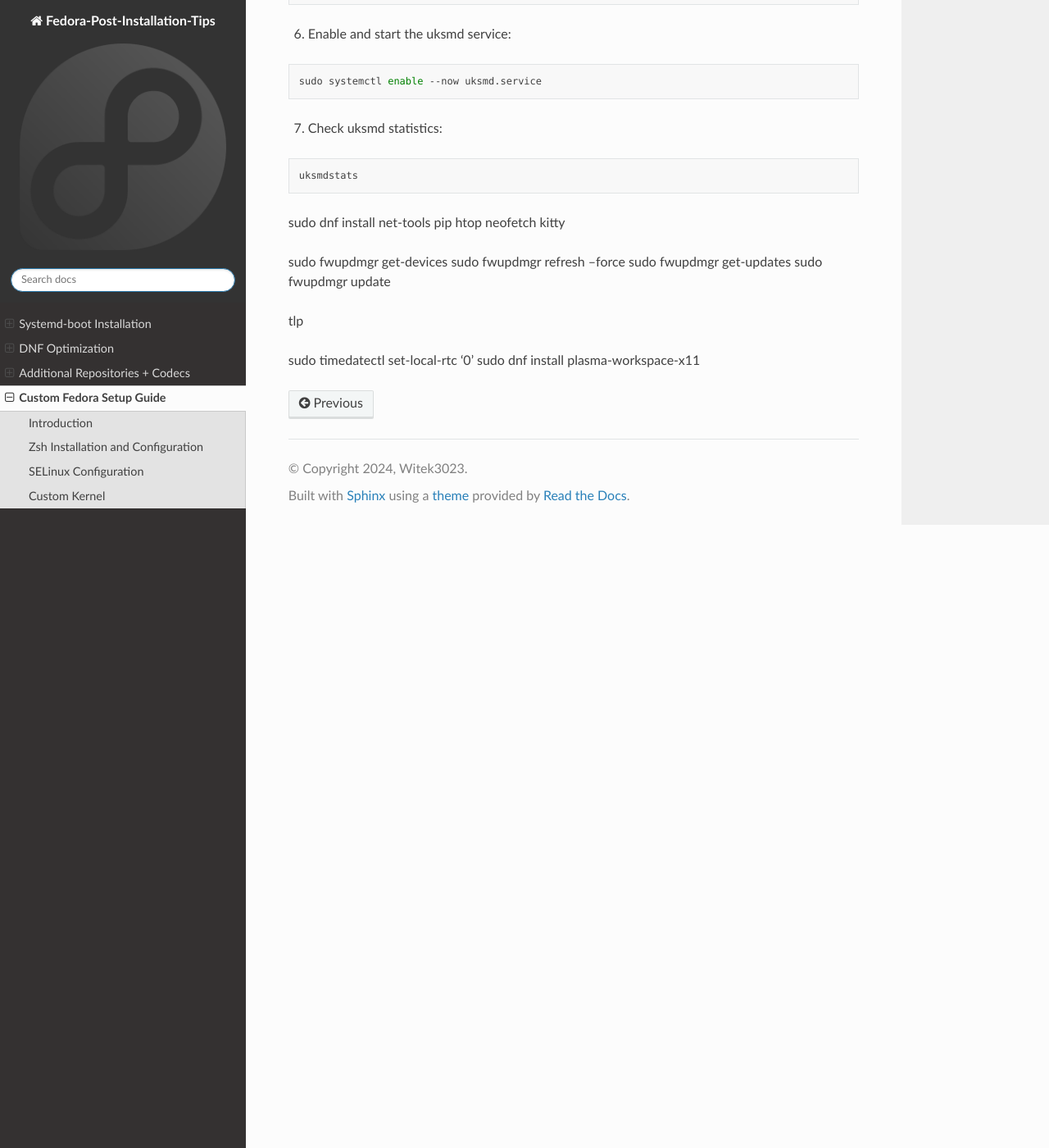
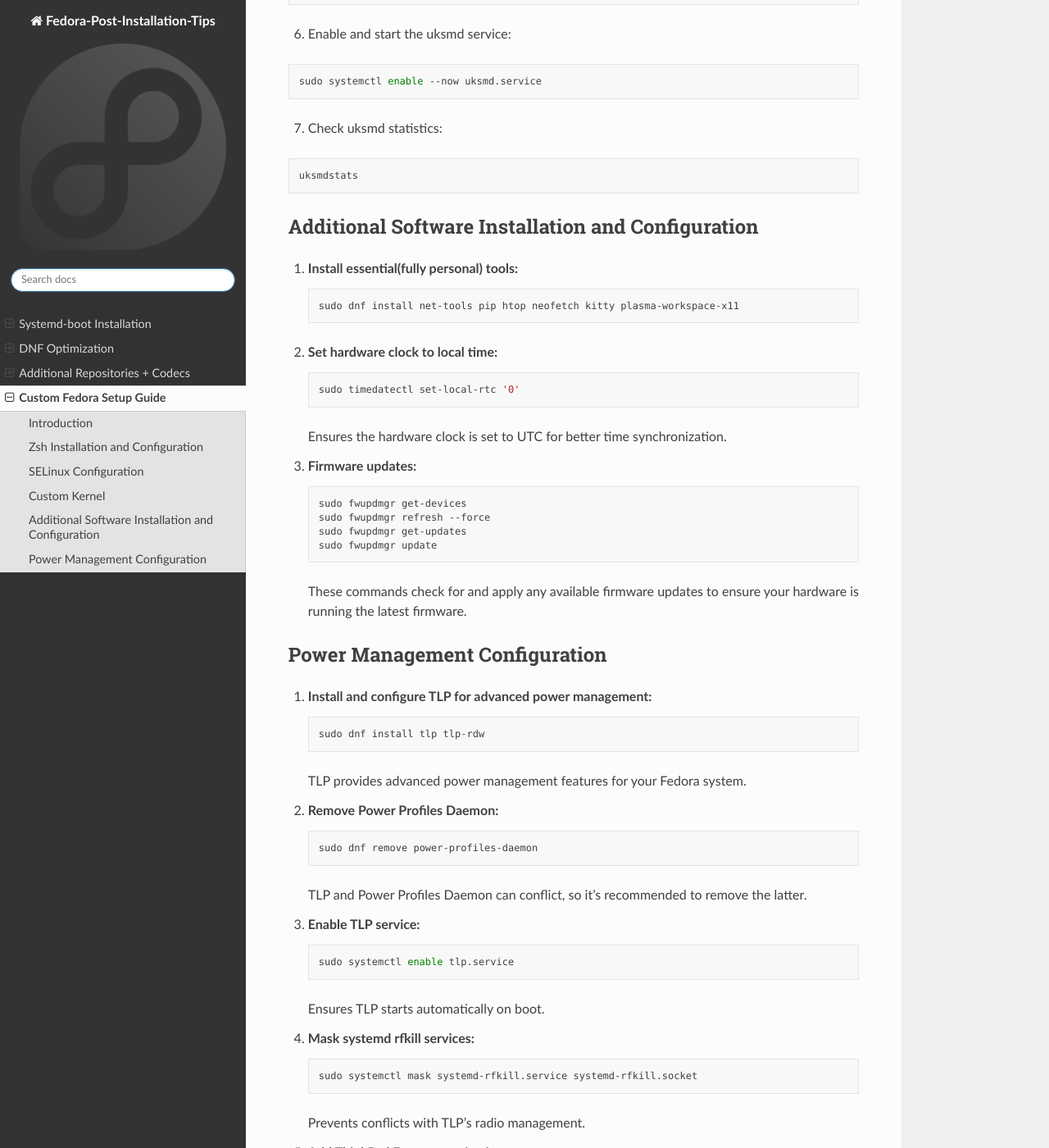
Before and after one commit to Witek3023/Fedora-Post-Installation-Tips, a Sphinx documentation site: the page built from docs/source/personal.rst, in a window 1280 px wide and 1400 px high, scrolled down 2461 px. Shown: the whole window at 82% size. Built offline with Sphinx 7.4.7 and the Read the Docs theme 2.0.0, drawn with Linux system fonts in a browser that asks for light colours; some of the changed text lies outside the part shown.

Commit message:
Update personal.rst

```diff
--- a/docs/source/personal.rst
+++ b/docs/source/personal.rst
@@ -124,14 +124,82 @@
 
     uksmdstats
 
-sudo dnf install net-tools pip htop neofetch kitty
+Additional Software Installation and Configuration
+---------------------------------------------------
 
-sudo fwupdmgr get-devices
-sudo fwupdmgr refresh --force
-sudo fwupdmgr get-updates
-sudo fwupdmgr update
+1. **Install essential(fully personal) tools:**
 
-tlp
+   .. code-block:: shell
 
-sudo timedatectl set-local-rtc '0'
-sudo dnf install plasma-workspace-x11
+      sudo dnf install net-tools pip htop neofetch kitty plasma-workspace-x11
+
+2. **Set hardware clock to local time:**
+
+   .. code-block:: shell
+
+      sudo timedatectl set-local-rtc '0'
+
+   Ensures the hardware clock is set to UTC for better time synchronization.
+
+3. **Firmware updates:**
+
+   .. code-block:: shell
+
+      sudo fwupdmgr get-devices
+      sudo fwupdmgr refresh --force
+      sudo fwupdmgr get-updates
+      sudo fwupdmgr update
+
+   These commands check for and apply any available firmware updates to ensure your hardware is running the latest firmware.
+
+Power Management Configuration
+------------------------------
+
+1. **Install and configure TLP for advanced power management:**
+
+   .. code-block:: shell
+
+      sudo dnf install tlp tlp-rdw
+
+   TLP provides advanced power management features for your Fedora system.
+
+2. **Remove Power Profiles Daemon:**
+
+   .. code-block:: shell
+
+      sudo dnf remove power-profiles-daemon
+
+   TLP and Power Profiles Daemon can conflict, so it's recommended to remove the latter.
+
+3. **Enable TLP service:**
+
+   .. code-block:: shell
+
+      sudo systemctl enable tlp.service
+
+   Ensures TLP starts automatically on boot.
+
+4. **Mask systemd rfkill services:**
+
+   .. code-block:: shell
+
+      sudo systemctl mask systemd-rfkill.service systemd-rfkill.socket
+
+   Prevents conflicts with TLP's radio management.
+
+5. **Add ThinkPad Extras repositories:**
+
+   .. code-block:: shell
+
+      sudo dnf install https://repo.linrunner.de/fedora/tlp/repos/releases/tlp-release.fc$(rpm -E %fedora).noarch.rpm
+
+   These repositories provide additional software packages and updates for TLP.
+
+6. **Install kernel development packages and tp_smapi:**
+
+   .. code-block:: shell
+
+      sudo dnf install kernel-devel akmod-tp_smapi
+      sudo dnf --enablerepo=tlp-updates-testing install kernel-devel akmod-tp_smapi
+
+   These packages are required for advanced power management features provided by TLP on ThinkPad laptops.
```
